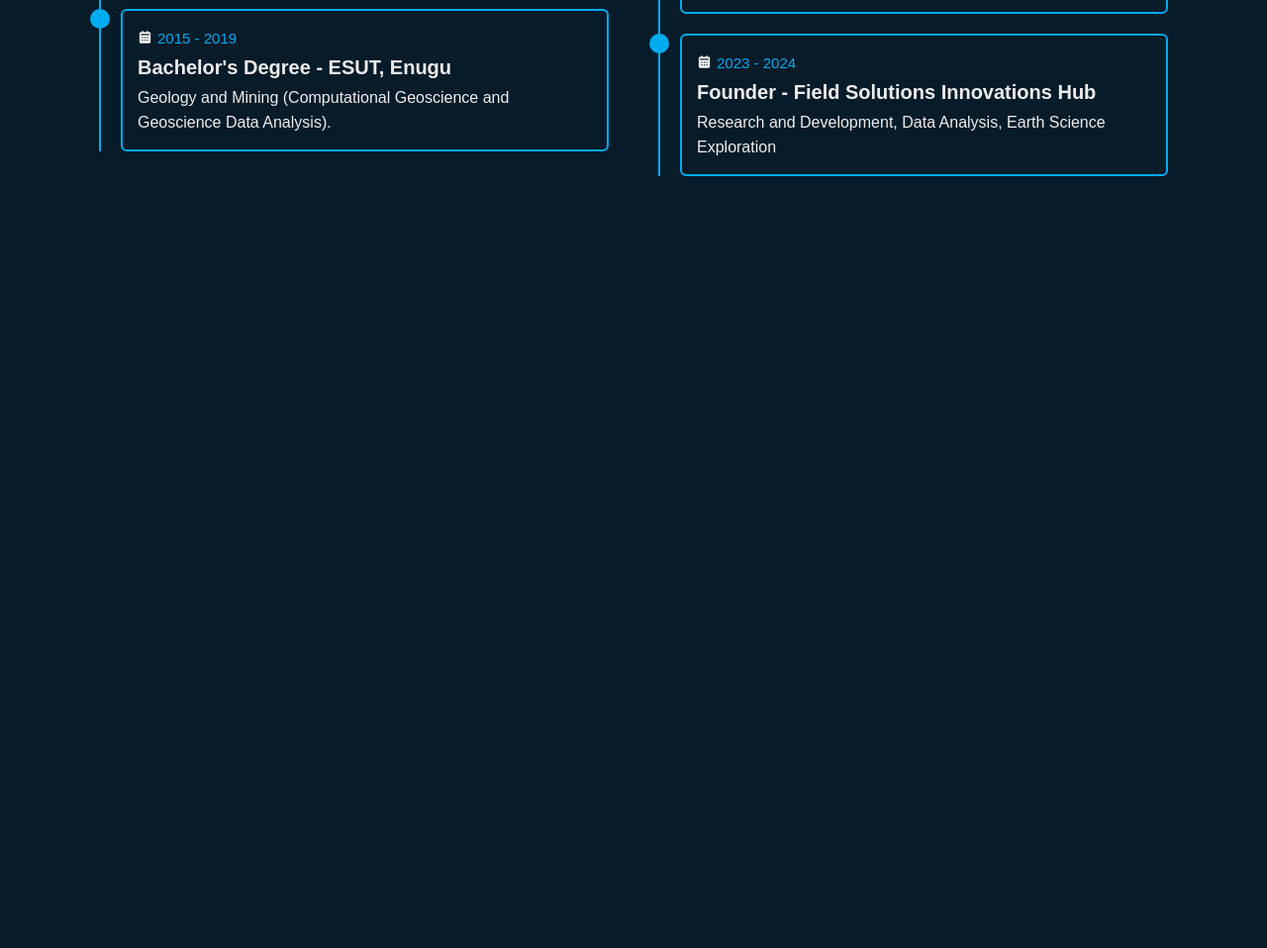
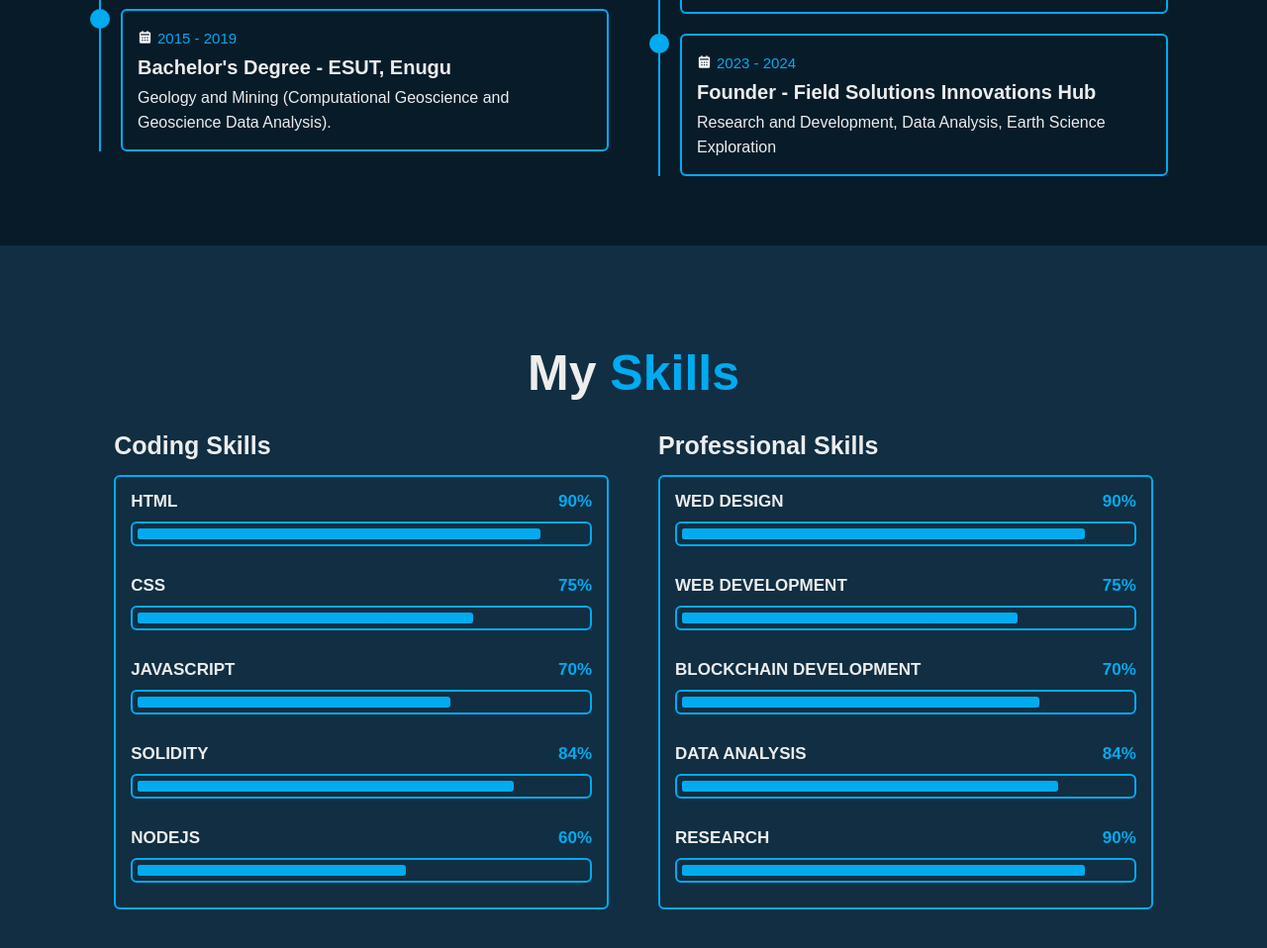
Before and after one commit to Galaxical/portfolioWebsite, a plain HTML site: page index.html in a window 1280 px wide. Shown: the part 2114-3072 px from the top of the page at 99% size. Before the commit the page ends 2362 px from the top, so only its background shows below. Drawn offline with nearby package versions, Linux system fonts and the light colour scheme.

Commit message:
developed the skills section with css designs

```diff
--- a/index.html
+++ b/index.html
@@ -134,10 +134,84 @@
                                 </p>
                         </div>
                     </div>
+                </div>
+            </div>
+        </div>
+    </section>
 
+    <section class="skills" id="skills">
+        <h2 class="heading">My <span>Skills</span></h2>
+
+        <div class="skills-row">
+            <div class="skills-column">
+                <h3 class="title">Coding Skills</h3>
+
+                <div class="skills-box">
+                    <div class="skills-content">
+
+                        <div class='progress'>
+                            <h3>HTML<span>90%</span></h3>
+                            <div class="Bar"> <span><span> </div>
+                        </div>
+
+                        <div class='progress'>
+                            <h3>CSS<span>75%</span></h3>
+                            <div class="Bar"> <span><span> </div>
+                        </div>
+
+                        <div class='progress'>
+                            <h3>JAVASCRIPT<span>70%</span></h3>
+                            <div class="Bar"> <span><span> </div>
+                        </div>
+
+                        <div class='progress'>
+                            <h3>SOLIDITY<span>84%</span></h3>
+                            <div class="Bar"> <span><span> </div>
+                        </div>
+
+                        <div class='progress'>
+                            <h3>NODEJS<span>60%</span></h3>
+                            <div class="Bar"> <span><span> </div>
+                        </div>
+
+                    </div>
                 </div>
             </div>
 
+            <div class="skills-column">
+                <h3 class="title">Professional Skills</h3>
+
+                <div class="skills-box">
+                    <div class="skills-content">
+
+                        <div class='progress'>
+                            <h3>WED DESIGN<span>90%</span></h3>
+                            <div class="Bar"> <span><span> </div>
+                        </div>
+
+                        <div class='progress'>
+                            <h3>WEB DEVELOPMENT<span>75%</span></h3>
+                            <div class="Bar"> <span><span> </div>
+                        </div>
+
+                        <div class='progress'>
+                            <h3>BLOCKCHAIN DEVELOPMENT<span>70%</span></h3>
+                            <div class="Bar"> <span><span> </div>
+                        </div>
+
+                        <div class='progress'>
+                            <h3>DATA ANALYSIS<span>84%</span></h3>
+                            <div class="Bar"> <span><span> </div>
+                        </div>
+
+                        <div class='progress'>
+                            <h3>RESEARCH<span>90%</span></h3>
+                            <div class="Bar"> <span><span> </div>
+                        </div>
+
+                    </div>
+                </div>
+            </div>
         </div>
     </section>
 
--- a/style.css
+++ b/style.css
@@ -374,11 +374,11 @@
 .education-content .content .year {
   font-size: 1.5rem;
   color: var(--main-color);
-  padding-bottom: 0.5rem;
+  padding-block-end: 0.5rem;
 }
 
 .education-content .content .year i {
-  padding-right: 0.5rem;
+  padding-inline-end: 0.5rem;
 }
 
 .education-content .content h3 {
@@ -387,5 +387,120 @@
 
 .education-content .content p {
   font-size: 1.6rem;
-  padding-top: 0.5rem;
+  padding-block-start: 0.5rem;
 }
+
+.skills {
+  min-block-size: auto;
+  padding-block-end: 7rem;
+  background: var(--second-bg-color);
+}
+
+.skills .skills-row {
+  display: flex;
+  flex-wrap: wrap;
+  gap: 5rem;
+}
+
+.skills-row .skills-column {
+  flex: 1 1 40rem;
+}
+
+.skills-column .title {
+  font-size: 2.5rem;
+  margin: 0 0 1.5rem;
+}
+
+.skills-box .skills-content {
+  position: relative;
+  border: 0.2rem solid var(--main-color);
+  border-radius: 0.6rem;
+  padding: 0.5rem 1.5rem;
+  z-index: 1;
+  overflow: hidden;
+}
+
+.skills-box .skills-content::before {
+  content: "";
+  position: absolute;
+  inset-block-start: 0;
+  inset-inline-start: 0;
+  inline-size: 0;
+  block-size: 100%;
+  background: var(--bg--color);
+  z-index: -1;
+  transition: 0.5s;
+}
+
+.skills-box .skills-content:hover::before {
+  inline-size: 100%;
+}
+
+.skills-content .progress {
+  padding: 1rem 0;
+}
+
+.skills-content .progress h3 {
+  font-size: 1.7rem;
+  display: flex;
+  justify-content: space-between;
+}
+
+.skills-content .progress h3 span {
+  color: var(--main-color);
+}
+
+.skills-content .progress .Bar {
+  block-size: 2.5rem;
+  border-radius: 0.6rem;
+  border: 0.2rem solid var(--main-color);
+  padding: 0.5rem;
+  margin: 1rem 0;
+}
+
+.skills-content .progress .Bar span {
+  display: block;
+  block-size: 100%;
+  border-radius: 0.3rem;
+  background: var(--main-color);
+}
+
+.skills-column:nth-child(1) .skills-content .progress:nth-child(1) .Bar span {
+  inline-size: 90%;
+}
+
+.skills-column:nth-child(1) .skills-content .progress:nth-child(2) .Bar span {
+  inline-size: 75%;
+}
+
+.skills-column:nth-child(1) .skills-content .progress:nth-child(3) .Bar span {
+  inline-size: 70%;
+}
+
+.skills-column:nth-child(1) .skills-content .progress:nth-child(4) .Bar span {
+  inline-size: 84%;
+}
+
+.skills-column:nth-child(1) .skills-content .progress:nth-child(5) .Bar span {
+  inline-size: 60%;
+}
+
+.skills-column:nth-child(2) .skills-content .progress:nth-child(1) .Bar span {
+  inline-size: 90%;
+}
+
+.skills-column:nth-child(2) .skills-content .progress:nth-child(2) .Bar span {
+  inline-size: 75%;
+}
+
+.skills-column:nth-child(2) .skills-content .progress:nth-child(3) .Bar span {
+  inline-size: 80%;
+}
+
+.skills-column:nth-child(2) .skills-content .progress:nth-child(4) .Bar span {
+  inline-size: 84%;
+}
+
+.skills-column:nth-child(2) .skills-content .progress:nth-child(5) .Bar span {
+  inline-size: 90%;
+}
```
